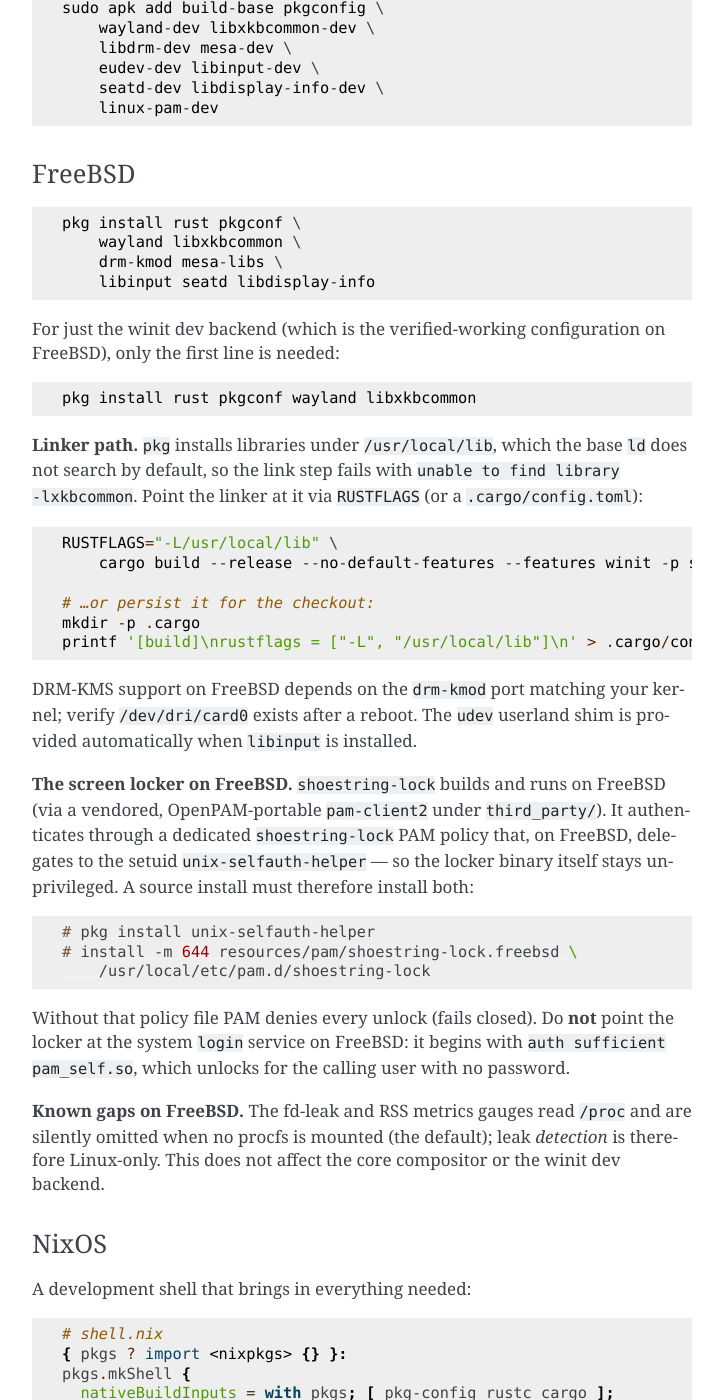
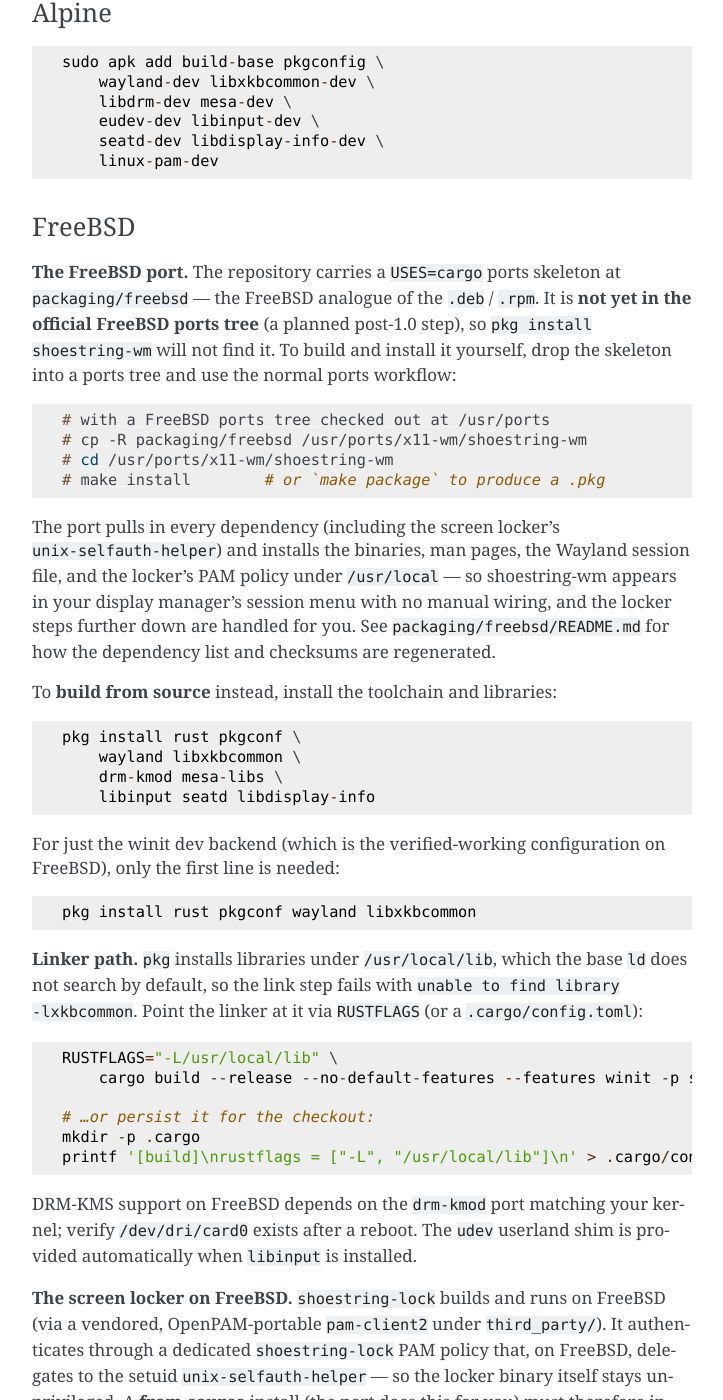
Before and after one commit to szarta/shoestring-wm, a Sphinx documentation site: the page built from docs/install.rst, in a window 1280 px wide and 1400 px high, scrolled down 3178 px. Shown: the whole window, without its empty margins (388-1111 px from the left). Built offline with Sphinx 7.4.7, drawn with Linux system fonts in a browser that asks for light colours; some of the changed text lies outside the part shown.

Commit message:
docs: mention the FreeBSD port in install.rst
Document the in-repo packaging/freebsd ports skeleton: note it exists and
builds a real pkg locally (drop into a ports tree -> make install/package),
that it wires the session file + PAM policy + deps automatically, and that
it is not yet in the official ports tree (so `pkg install shoestring-wm`
doesn't resolve it). Update the "no port yet" note accordingly and scope
the manual locker-PAM steps to from-source installs (the port handles them).

Co-Authored-By: Claude Opus 4.8 (1M context) <noreply@anthropic.com>

```diff
--- a/docs/install.rst
+++ b/docs/install.rst
@@ -53,8 +53,11 @@ inside it. Then generate a starter config::
    shoestring-wm is **not** published to crates.io, so
    ``cargo install shoestring-wm`` will not work. Its smithay dependency
    tracks a git revision newer than any crates.io release, which crates.io
-   does not allow. On distros without a prebuilt package — notably FreeBSD,
-   which has no port yet — build from source as below.
+   does not allow. On distros without a prebuilt package, build from source
+   as below. FreeBSD additionally carries an in-repo ports skeleton
+   (``packaging/freebsd``) that builds a real ``pkg`` locally — though it is
+   not yet in the official ports tree, so ``pkg install shoestring-wm`` does
+   not resolve it. See `FreeBSD`_.
 
 Build
 -----
@@ -161,7 +164,29 @@ Alpine
 FreeBSD
 ~~~~~~~
 
-::
+**The FreeBSD port.** The repository carries a ``USES=cargo`` ports
+skeleton at ``packaging/freebsd`` — the FreeBSD analogue of the ``.deb`` /
+``.rpm``. It is **not yet in the official FreeBSD ports tree** (a planned
+post-1.0 step), so ``pkg install shoestring-wm`` will not find it. To build
+and install it yourself, drop the skeleton into a ports tree and use the
+normal ports workflow:
+
+.. code-block:: console
+
+    # with a FreeBSD ports tree checked out at /usr/ports
+    # cp -R packaging/freebsd /usr/ports/x11-wm/shoestring-wm
+    # cd /usr/ports/x11-wm/shoestring-wm
+    # make install        # or `make package` to produce a .pkg
+
+The port pulls in every dependency (including the screen locker's
+``unix-selfauth-helper``) and installs the binaries, man pages, the Wayland
+session file, and the locker's PAM policy under ``/usr/local`` — so
+shoestring-wm appears in your display manager's session menu with no manual
+wiring, and the locker steps further down are handled for you. See
+``packaging/freebsd/README.md`` for how the dependency list and checksums
+are regenerated.
+
+To **build from source** instead, install the toolchain and libraries::
 
     pkg install rust pkgconf \
         wayland libxkbcommon \
@@ -195,7 +220,8 @@ FreeBSD (via a vendored, OpenPAM-portable ``pam-client2`` under
 ``third_party/``). It authenticates through a dedicated ``shoestring-lock``
 PAM policy that, on FreeBSD, delegates to the setuid
 ``unix-selfauth-helper`` — so the locker binary itself stays unprivileged.
-A source install must therefore install both:
+A **from-source** install (the port does this for you) must therefore
+install both:
 
 .. code-block:: console
 
```
